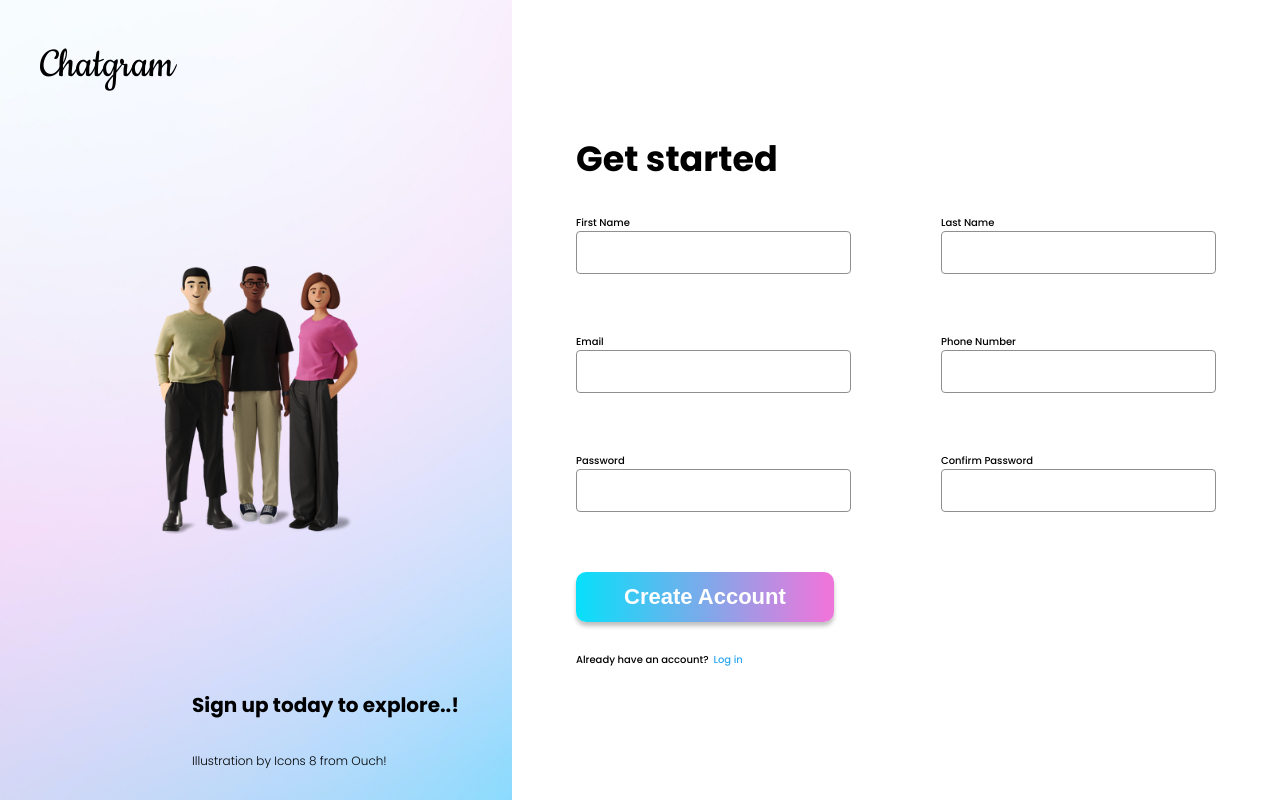
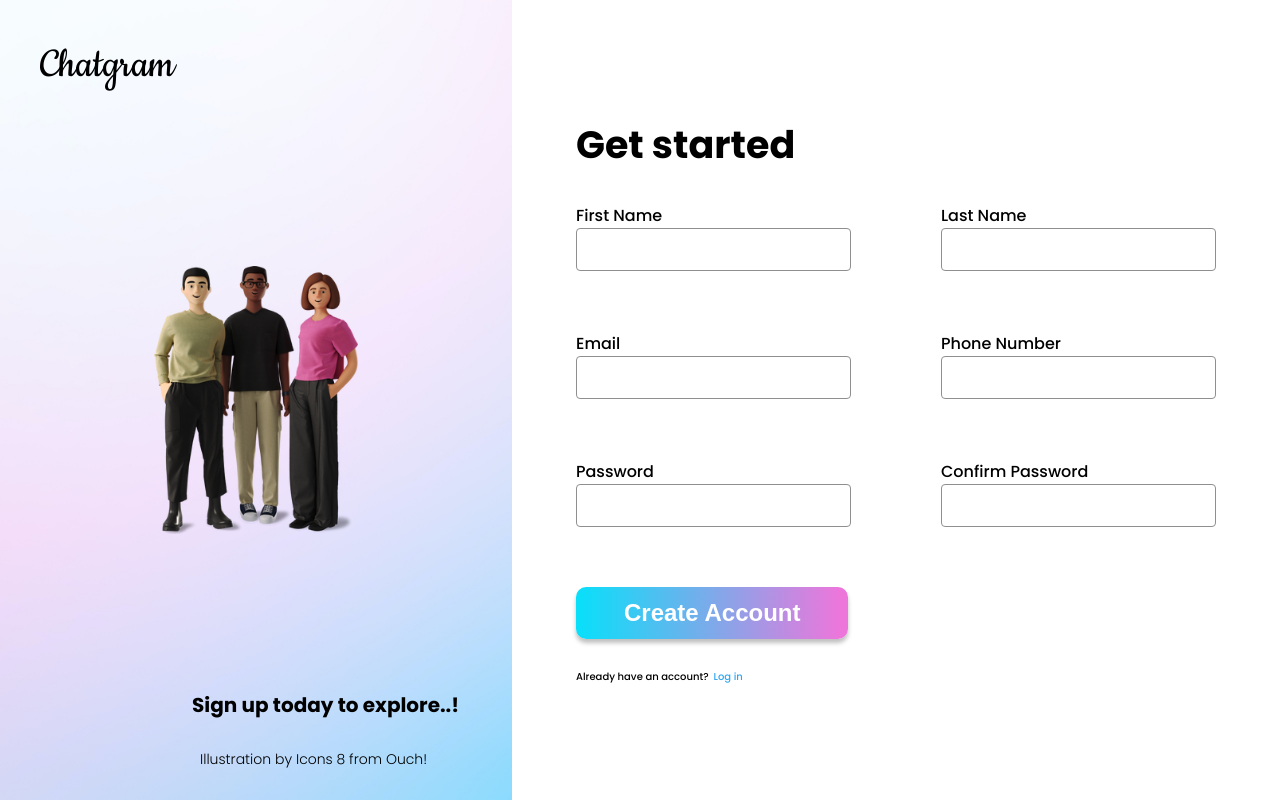
Before and after one commit to vaseemGit7/sign-up-form, a plain HTML site: page index.html in a window 1280 px wide. Drawn offline with Linux system fonts and the light colour scheme.

Commit message:
Fix font sizes

```diff
--- a/style.css
+++ b/style.css
@@ -55,8 +55,8 @@ body{
 .license{
     position: absolute;
     bottom: 30px;
-    left: 24vh;
-    font-size: 1.2rem;
+    left: 25vh;
+    font-size: 1.4rem;
     font-weight: 300;
     color: black;
 }
@@ -75,7 +75,7 @@ a{
 }
 
 .header-section{
-    font-size: 3.5rem;
+    font-size: 3.8rem;
     font-weight: 700;
     margin-bottom: 30px;
 }
@@ -92,7 +92,7 @@ a{
 }
 
 label{
-    font-size: 1rem;
+    font-size: 1.6rem;
     font-weight: 500;
 }
 
@@ -104,7 +104,7 @@ input{
 }
 
 button{
-    font-size: 2.2rem;
+    font-size: 2.4rem;
     font-weight: 700;
     padding: 12px 48px;
     color: white;
@@ -125,7 +125,7 @@ button{
 }
 
 .validation-message{
-    font-size: 1rem;
+    font-size: 1.5rem;
     color:red;
 }
 
```
